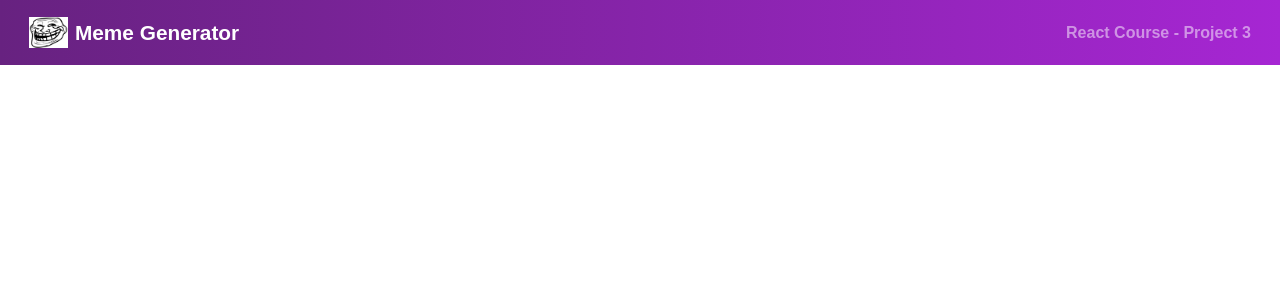
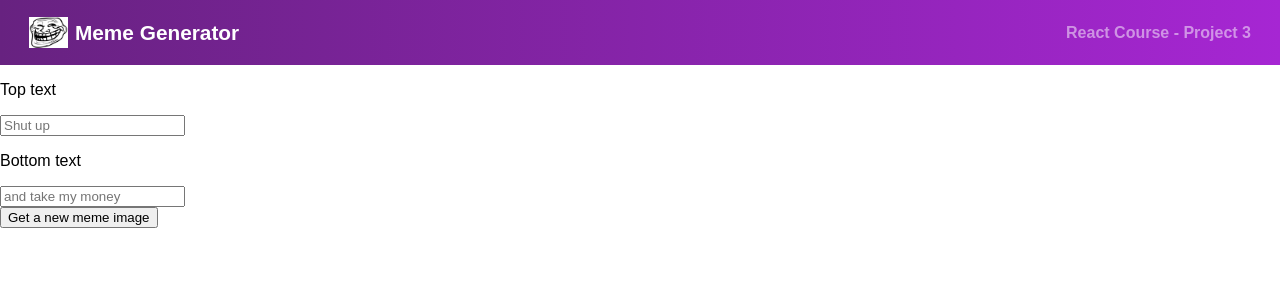
Before and after one commit to Halnon/Meme-Generator, a React app: page / in a window 1280 px wide. Shown: the top 300 px of the page. Built offline with nearby package versions, Linux system fonts and the light colour scheme; the HTML template or start-up script is replaced by a standard one.

Commit message:
import and render meme component

```diff
--- a/src/App.jsx
+++ b/src/App.jsx
@@ -1,10 +1,12 @@
 import React from "react"
 import Header from "./components/header.jsx"
+import Meme from "./components/meme.jsx"
 
 export default function App() {
     return (
         <>
             <Header/>
+            <Meme/>
         </>
     )
 }
```
